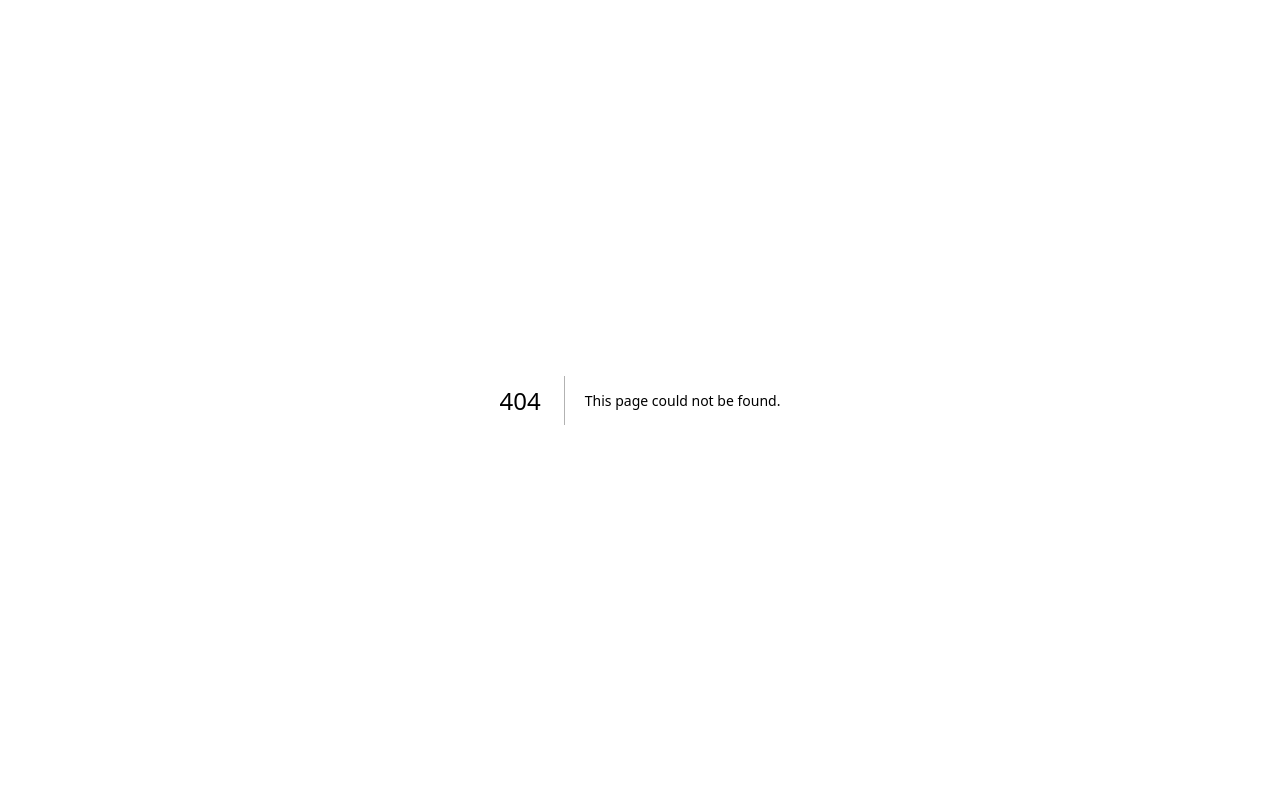
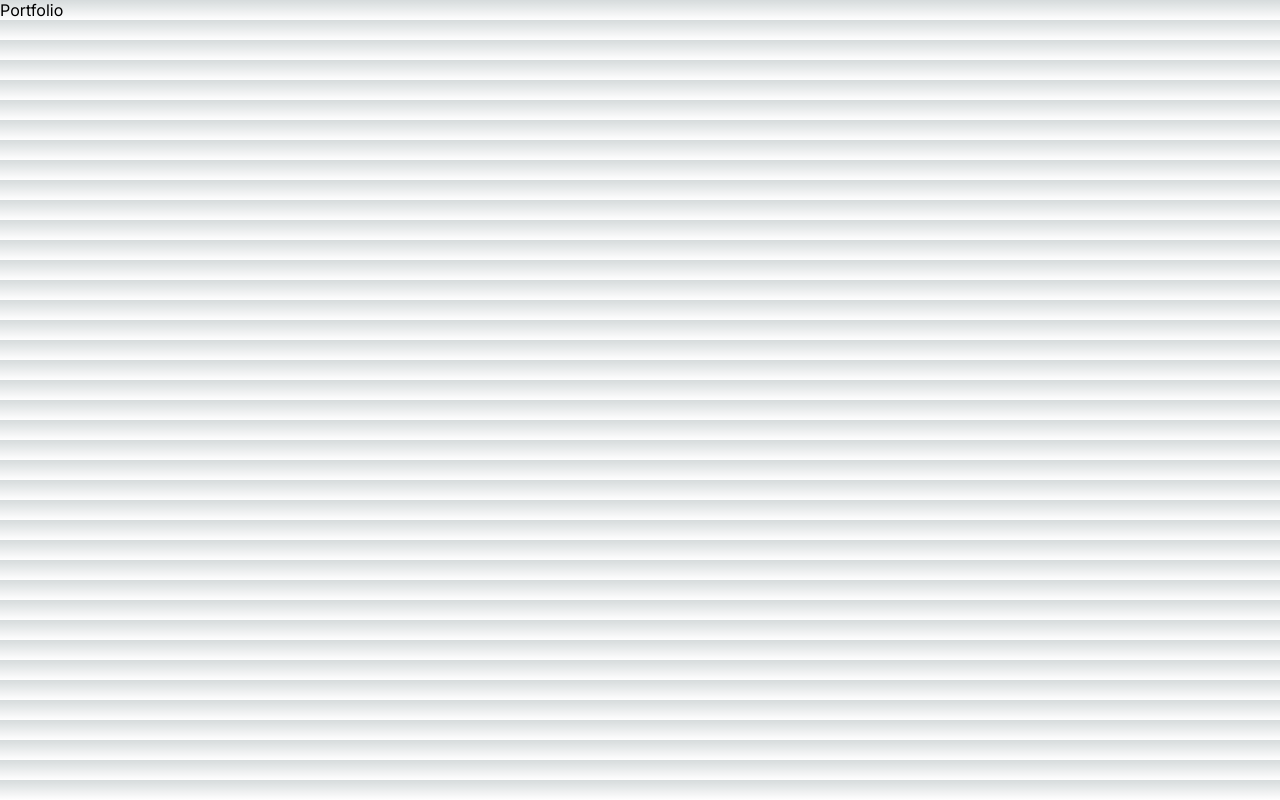
Before and after one commit to MikeSaburov/my_app, a Next.js app: page /portfolio in a window 1280 px wide. Before the commit this address had no page. Built offline with nearby package versions, Linux system fonts and the light colour scheme.

Commit message:
feature(portfolio): создал страницу

```diff
--- /dev/null
+++ b/src/app/portfolio/page.jsx
@@ -0,0 +1,7 @@
+import React from 'react';
+
+const Portfolio = () => {
+  return <div>Portfolio</div>;
+};
+
+export default Portfolio;
```
